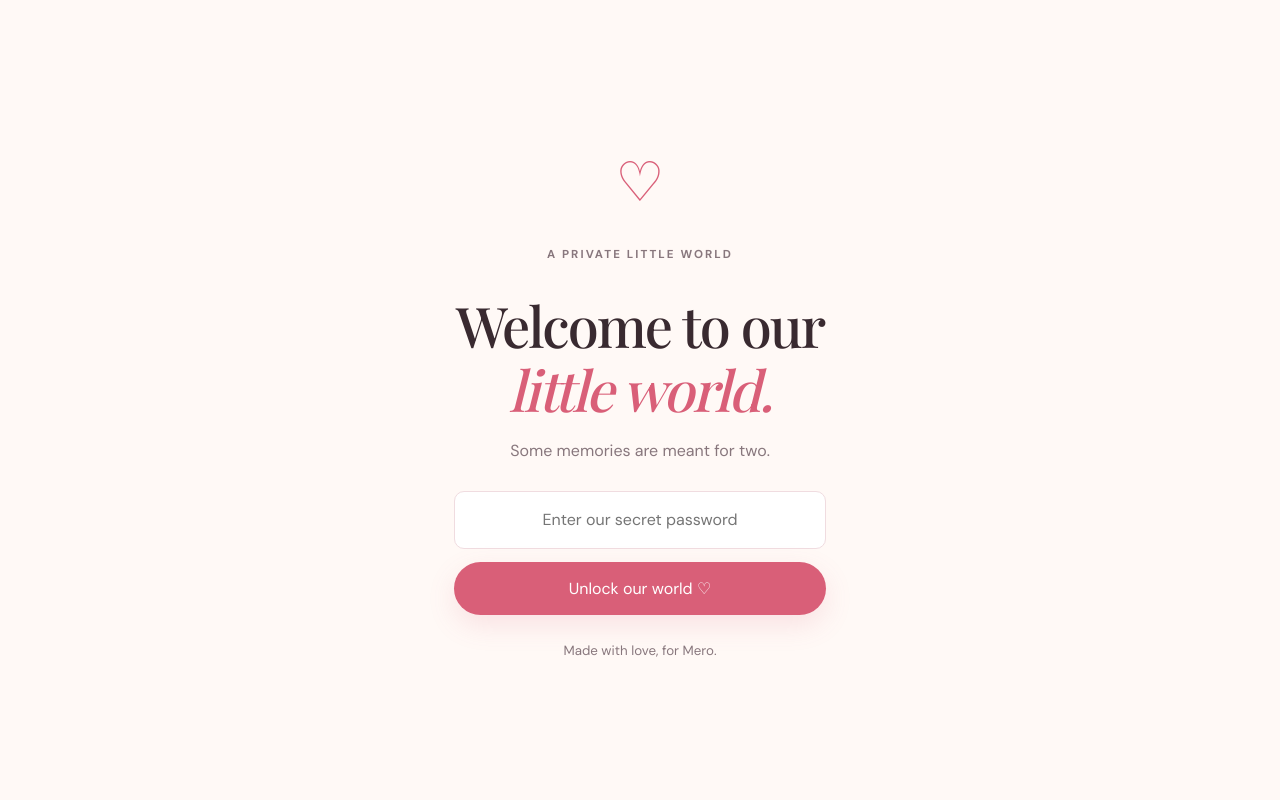
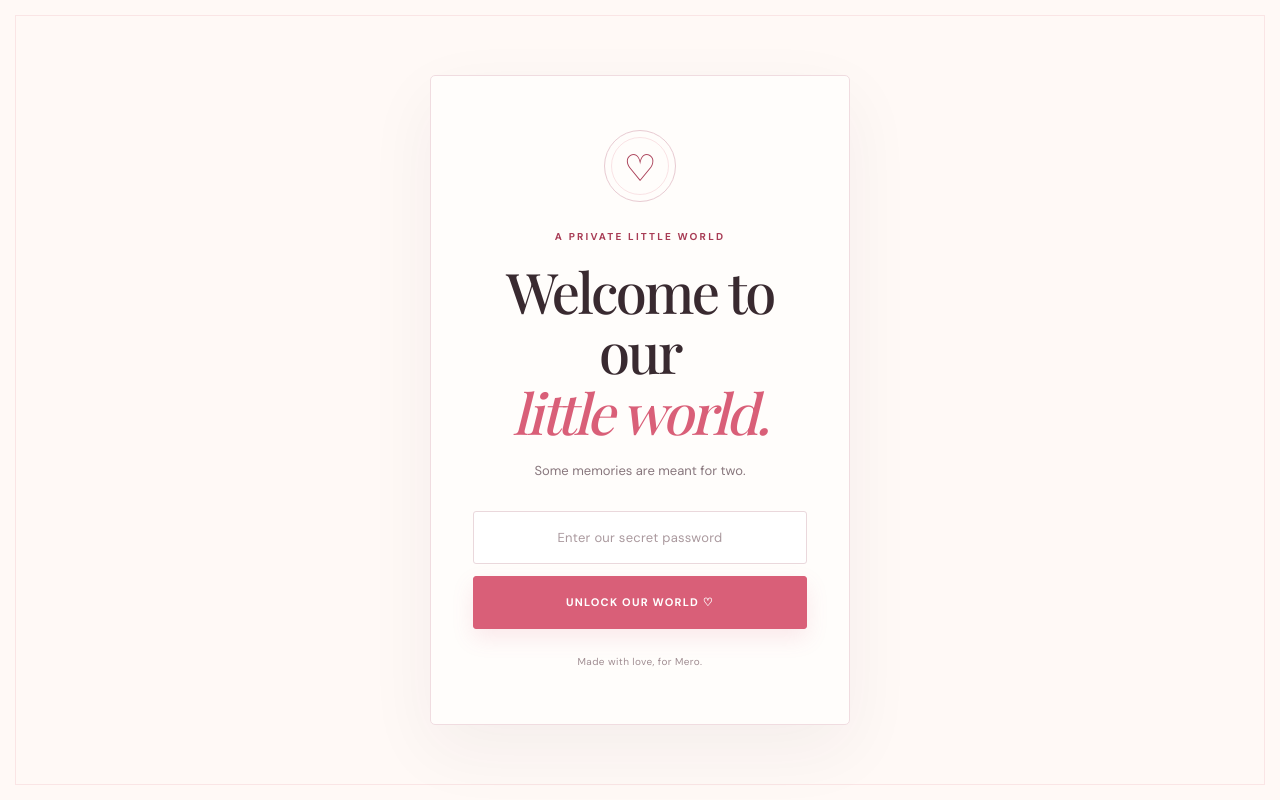
Before and after one commit to Keromichael/mero-anniversary, a plain HTML site: page index.html in a window 1280 px wide. Shown: the top 800 px of the page. Drawn offline with nearby package versions, Linux system fonts and the light colour scheme; a web font is replaced by a local one.

Commit message:
Update index.html

```diff
--- a/index.html
+++ b/index.html
@@ -12,6 +12,7 @@
   <link href="https://fonts.googleapis.com/css2?family=DM+Sans:wght@400;500;600;700&family=Playfair+Display:ital,wght@0,500;0,600;0,700;1,500;1,600&display=swap" rel="stylesheet">
   <link rel="stylesheet" href="style.css">
   <link rel="stylesheet" href="animations.css">
+  <link rel="stylesheet" href="password-screen.css">
 </head>
 <body>
   <div class="password-gate" id="passwordGate">
```
